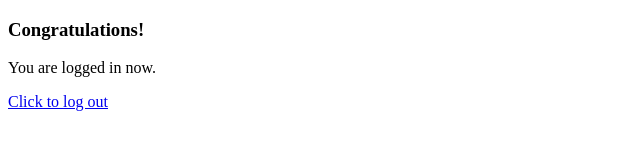
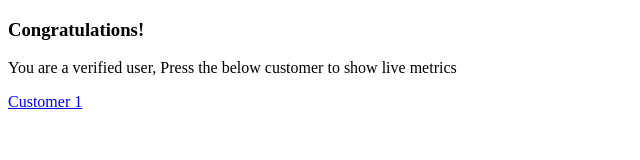
Before and after one commit to kaj1451/Customappmonitoring, a plain HTML site: page logged_in.html in a window 1280 px wide. Shown: the whole page, without its empty margins (0-640 px from the left). Drawn offline with Linux system fonts and the light colour scheme.

Commit message:
Update logged_in.html

```diff
--- a/logged_in.html
+++ b/logged_in.html
@@ -7,7 +7,7 @@
 </head>
 <body>
     <h3>Congratulations!</h3>
-    <p>You are logged in now.</p>
-    <a href="https://monitorapp101.auth.us-east-1.amazoncognito.com/logout?client_id=490sksc4ov27k73bu9avobpriv&logout_uri=https%3A%2F%2Fmonitor01.s3.amazonaws.com%2Flogged_out.html"> Click to log out</a>
+    <p>You are a verified user, Press the below customer to show live metrics</p>
+    <a href="https://custoomapp-demo.s3.amazonaws.com/index.html"> Customer 1 </a>
 </body>
 </html>
```
